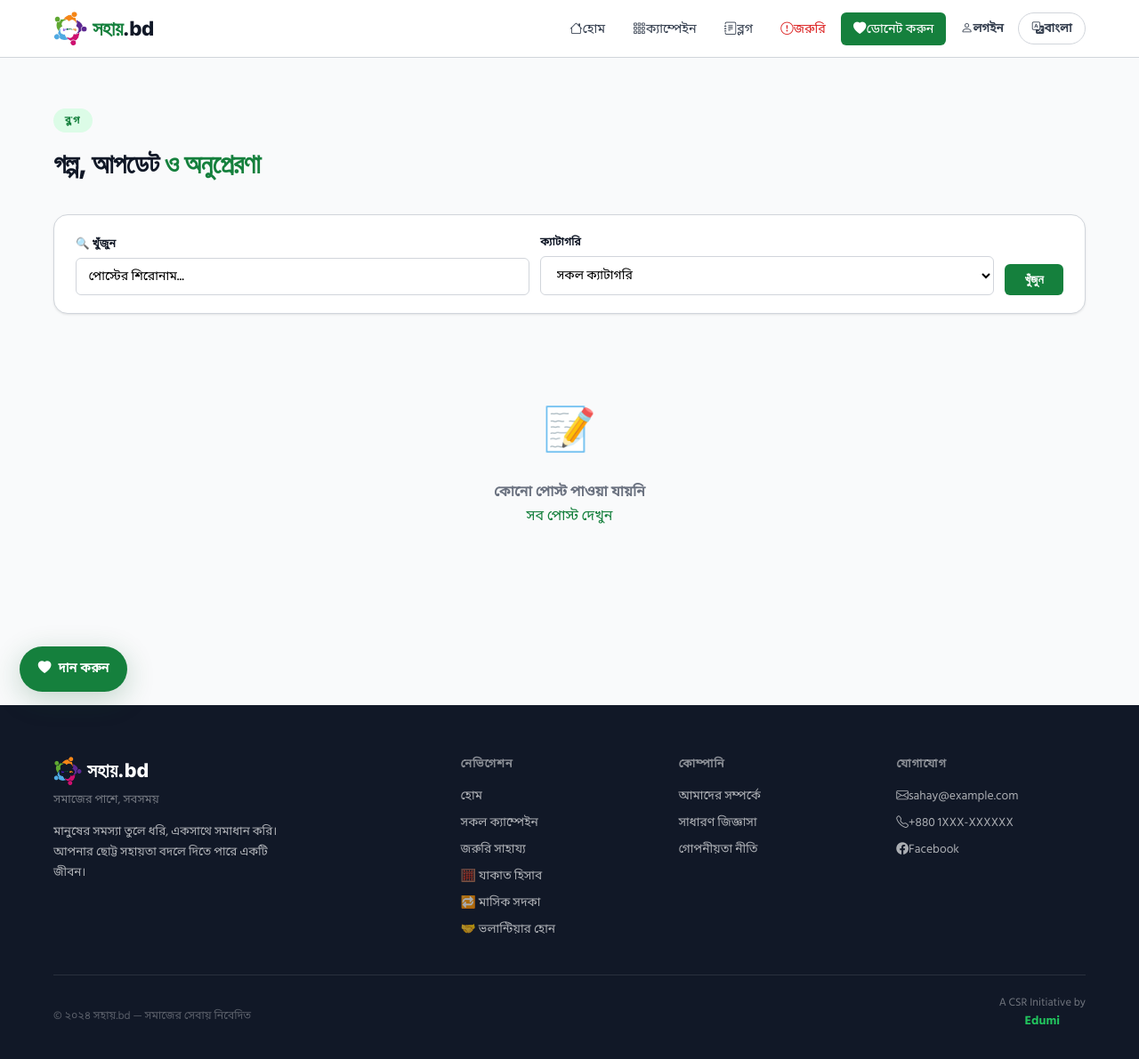
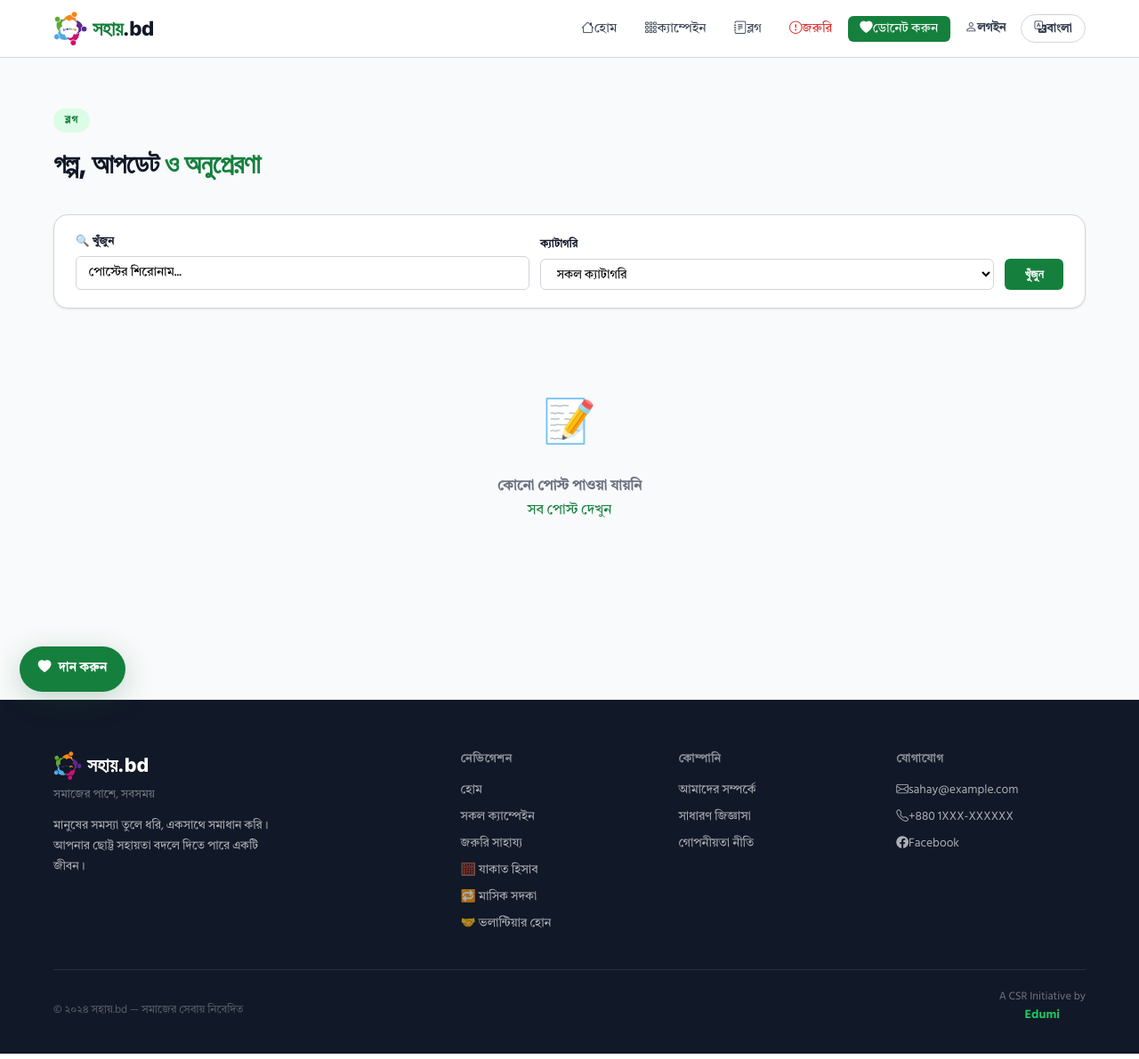
Before and after one commit to Mdmunnaa/SADKA, a Django app: page /blog/ in a window 1280 px wide. Shown: the whole page at 89% size. Run offline with Django 5.2, Linux system fonts and the light colour scheme; data that the repository does not hold is empty; some libraries are stand-ins or nearby versions.

Commit message:
Add files via upload

```diff
--- a/static/css/main.css
+++ b/static/css/main.css
@@ -16,6 +16,21 @@
 @font-face {
   font-family: 'Noto Sans Bengali';
   src: url('../fonts/NotoSansBengali-Regular.ttf') format('truetype');
+  font-weight: 400;
+  font-style: normal;
+  font-display: swap;
+}
+
+/* Tiro Bangla — a serif face modelled on traditional Bengali print
+   typography (the style used in Bangladeshi newspapers/books). Switched to
+   this as the primary Bengali font because both Noto Sans Bengali and Hind
+   Siliguri draw digits (১, ৩, etc.) in a modern geometric-sans style that
+   readers found unfamiliar/incorrect-looking. Tiro Bangla's digit shapes
+   are much closer to the conventional print forms people expect. */
+@font-face {
+  font-family: 'Tiro Bangla';
+  src: url('../fonts/TiroBangla-Regular.woff2') format('woff2'),
+       url('../fonts/TiroBangla-Regular.woff') format('woff');
   font-weight: 400;
   font-style: normal;
   font-display: swap;
@@ -62,7 +77,7 @@
 }
 
 body {
-  font-family: 'Hind Siliguri', 'Noto Sans Bengali', 'Inter', sans-serif;
+  font-family: 'Tiro Bangla', 'Hind Siliguri', 'Noto Sans Bengali', 'Inter', sans-serif;
   background: var(--gray-50);
   color: var(--gray-900);
   line-height: 1.65;
@@ -155,7 +170,7 @@ a { text-decoration: none; color: inherit; }
   cursor: pointer;
   transition: all .15s;
   white-space: nowrap;
-  font-family: 'Hind Siliguri', 'Noto Sans Bengali', 'Inter', sans-serif;
+  font-family: 'Tiro Bangla', 'Hind Siliguri', 'Noto Sans Bengali', 'Inter', sans-serif;
 }
 .lang-switch-btn:hover { border-color: var(--green-500); color: var(--green-700); background: var(--green-50); }
 
@@ -964,7 +979,7 @@ a { text-decoration: none; color: inherit; }
   border: 1.5px solid var(--gray-300);
   border-radius: var(--radius-sm);
   font-size: .92rem;
-  font-family: 'Hind Siliguri', 'Noto Sans Bengali', sans-serif;
+  font-family: 'Tiro Bangla', 'Hind Siliguri', 'Noto Sans Bengali', sans-serif;
   background: var(--white);
   color: var(--gray-900);
   transition: border-color .15s, box-shadow .15s;
@@ -1088,7 +1103,7 @@ textarea::placeholder {
   border: 1.5px solid var(--gray-300);
   border-radius: var(--radius-sm);
   font-size: .88rem;
-  font-family: 'Hind Siliguri', 'Noto Sans Bengali', sans-serif;
+  font-family: 'Tiro Bangla', 'Hind Siliguri', 'Noto Sans Bengali', sans-serif;
   outline: none;
   transition: border-color .15s;
   background: var(--white);
@@ -1201,7 +1216,7 @@ textarea::placeholder {
    ════════════════════════════ */
 
 /* Meta row (date · reading time · author) */
-.blog-meta-row { display:flex; align-items:center; gap:.5rem; flex-wrap:wrap; font-size:.75rem; color:var(--gray-500); font-family:'Hind Siliguri', 'Noto Sans Bengali', 'Inter', sans-serif; }
+.blog-meta-row { display:flex; align-items:center; gap:.5rem; flex-wrap:wrap; font-size:.75rem; color:var(--gray-500); font-family:'Tiro Bangla', 'Hind Siliguri', 'Noto Sans Bengali', 'Inter', sans-serif; }
 .blog-meta-row .dot { width:3px; height:3px; border-radius:50%; background:var(--gray-300); flex-shrink:0; }
 
 /* Category / tag pills */
@@ -1212,12 +1227,12 @@ textarea::placeholder {
 /* Hero image + header (detail page) */
 .blog-hero-img { width:100%; border-radius:var(--radius-lg); overflow:hidden; aspect-ratio:16/8; margin-bottom:1.5rem; background:var(--gray-100); }
 .blog-hero-img img { width:100%; height:100%; object-fit:cover; }
-.blog-title { font-family:'Hind Siliguri', 'Noto Sans Bengali', 'Inter', sans-serif; font-size:1.9rem; font-weight:800; color:var(--gray-900); line-height:1.35; margin-bottom:.75rem; }
-.blog-excerpt { font-family:'Hind Siliguri', 'Noto Sans Bengali', 'Inter', sans-serif; font-size:1.05rem; color:var(--gray-500); line-height:1.7; margin-bottom:1rem; }
+.blog-title { font-family:'Tiro Bangla', 'Hind Siliguri', 'Noto Sans Bengali', 'Inter', sans-serif; font-size:1.9rem; font-weight:800; color:var(--gray-900); line-height:1.35; margin-bottom:.75rem; }
+.blog-excerpt { font-family:'Tiro Bangla', 'Hind Siliguri', 'Noto Sans Bengali', 'Inter', sans-serif; font-size:1.05rem; color:var(--gray-500); line-height:1.7; margin-bottom:1rem; }
 
 /* Rich text content (CKEditor output) */
 .blog-content {
-  font-family: 'Hind Siliguri', 'Noto Sans Bengali', 'Inter', sans-serif;
+  font-family: 'Tiro Bangla', 'Hind Siliguri', 'Noto Sans Bengali', 'Inter', sans-serif;
   font-size: 1.05rem;
   line-height: 1.95;
   color: var(--gray-700);
```
Also changed, not shown: static/fonts/TiroBangla-Regular.woff (added), static/fonts/TiroBangla-Regular.woff2 (added).
